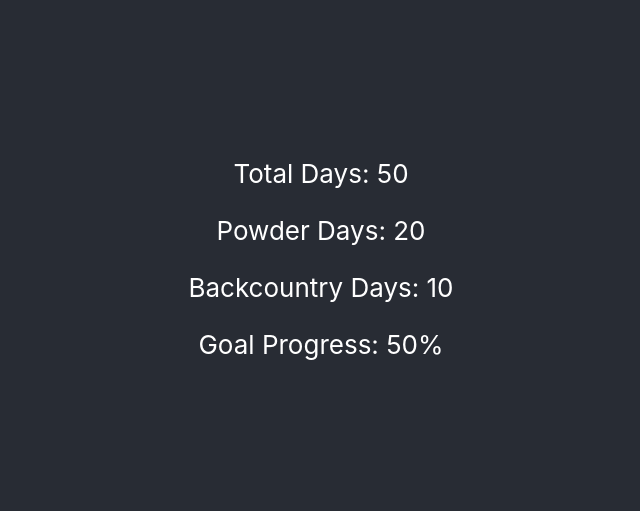
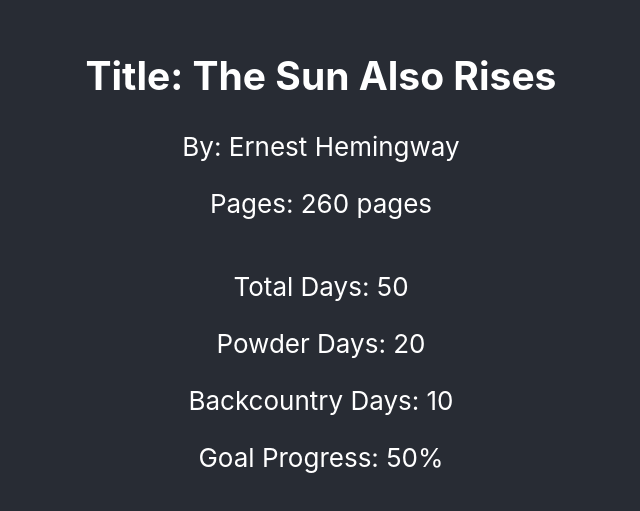
Before and after one commit to Shailendra9k/skiDayCounter, a React (Create React App) app: page / in a window 1280 px wide. Shown: the part 141-652 px from the top of the page, without its empty margins (319-959 px from the left). Built offline with nearby package versions, Linux system fonts and the light colour scheme.

Commit message:
component added

```diff
--- a/src/App.js
+++ b/src/App.js
@@ -1,6 +1,7 @@
 import React from "react";
 import "./App.css";
 import SkiDayCounter from "./SkiDayCounter";
+import Library from "./components/Library";
 
 let skiData = {
   total: 50,
@@ -12,6 +13,7 @@
   return (
     <div className="App">
       <header className="App-header">
+        <Library />
         <SkiDayCounter
           total={skiData.total}
           powder={skiData.powder}
--- /dev/null
+++ b/src/components/Book.js
@@ -0,0 +1,13 @@
+import React from "react";
+
+const Book = ({ title, author, pages }) => {
+  return (
+    <div>
+      <h2>Title: {title}</h2>
+      <p>By: {author}</p>
+      <p>Pages: {pages} pages</p>
+    </div>
+  );
+};
+
+export default Book;
--- /dev/null
+++ b/src/components/Library.js
@@ -0,0 +1,10 @@
+import React from "react";
+import Book from "./Book";
+
+const Library = () => {
+  return (
+    <Book title="The Sun Also Rises" author="Ernest Hemingway" pages={260} />
+  );
+};
+
+export default Library;
```
